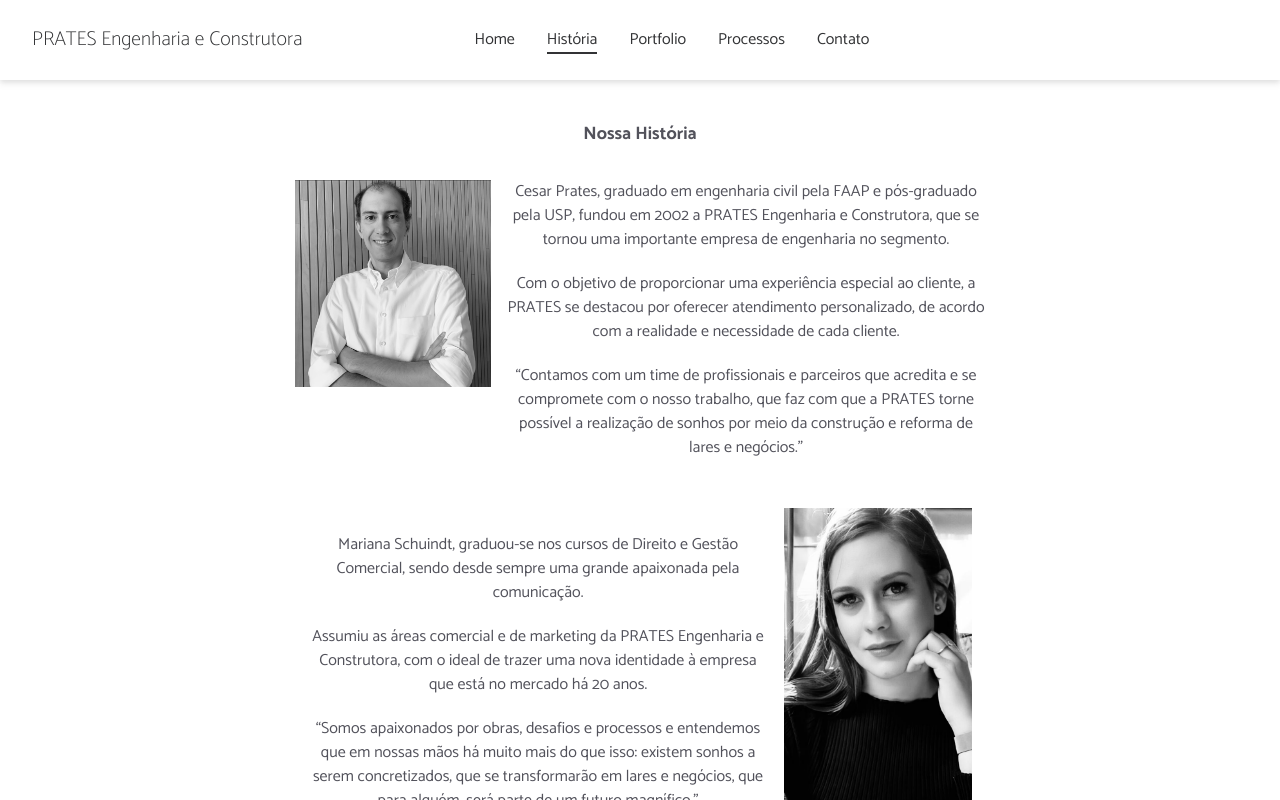
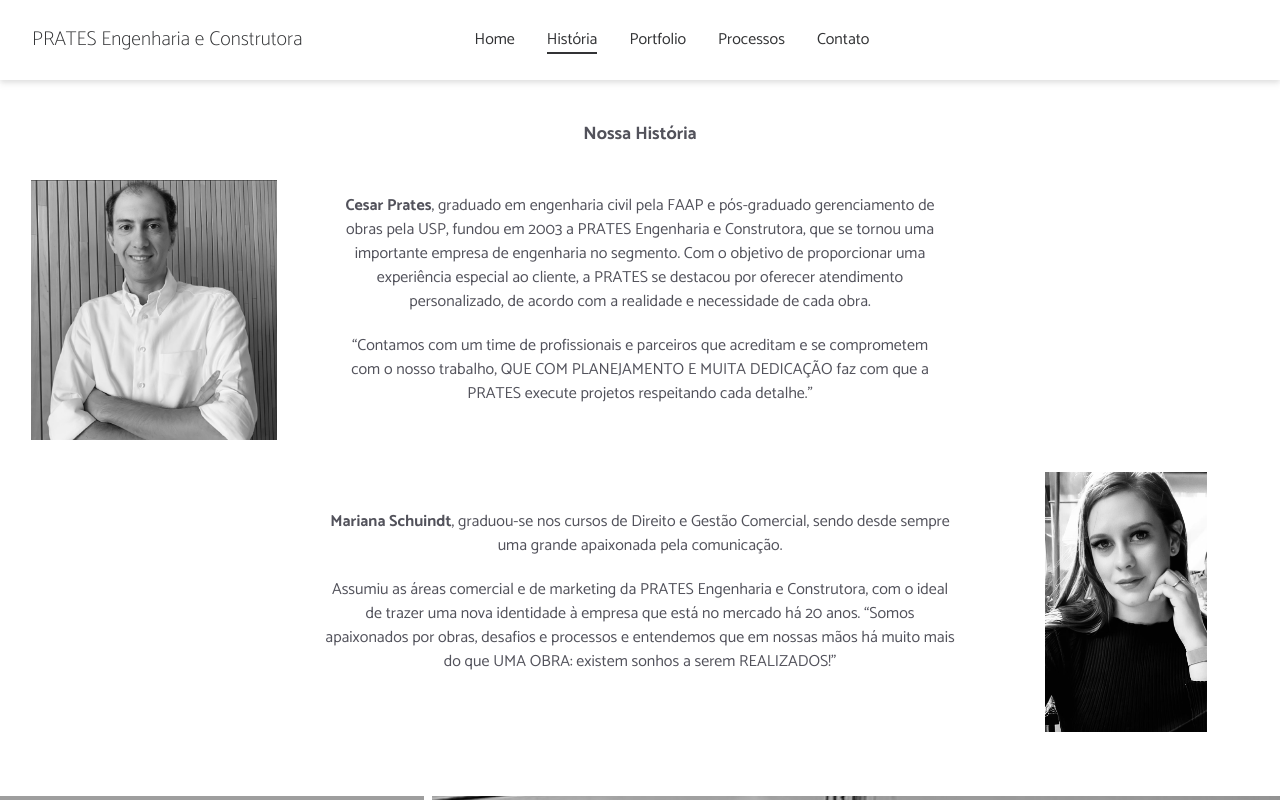
Before and after one commit to VictordaSilvaf/prates-engenharia, a React (Vite) app: page /historia in a window 1280 px wide. Shown: the top 800 px of the page. Built offline with nearby package versions, Linux system fonts and the light colour scheme; grey boxes are pictures that could not be loaded.

Commit message:
mudando história

```diff
--- a/src/pages/History.tsx
+++ b/src/pages/History.tsx
@@ -16,63 +16,60 @@
 export function History() {
   return (
     <>
-      <section className="pt-20 lg:px-8">
+      <section className="pt-20">
         <h2 className="mt-10 text-lg font-bold text-center">Nossa História</h2>
-        <div className="w-full px-10 lg:px-48">
-          <div className="grid w-full mt-8 lg:gap-4 lg:grid-cols-12 ">
-            <div className="flex justify-center w-auto lg:w-full col-span-12 lg:col-span-3 lg:col-start-2 lg:block max-h-[330px]">
-              <img src={Cesar} alt="Foto Cesar" className="object-contain" />
+        <div className="w-full">
+          <div className="grid w-full grid-cols-12 mt-8 lg:gap-4">
+            <div className="flex justify-center w-auto lg:w-full object-scale-down col-span-12 lg:col-span-3 lg:block max-h-[260px]">
+              <img
+                src={Cesar}
+                alt="Foto Cesar"
+                className="object-scale-down h-full lg:w-full"
+              />
             </div>
-            <div className="flex items-center justify-center w-full col-span-7">
+            <div className="flex items-center justify-center w-full col-span-6 px-2 lg:px-5">
               <div className="flex flex-col items-center w-full pl-0 mt-4 text-center lg:mt-0 ">
                 <p className="mb-5">
-                  Cesar Prates, graduado em engenharia civil pela FAAP e
-                  pós-graduado pela USP, fundou em 2002 a PRATES Engenharia e
-                  Construtora, que se tornou uma importante empresa de
-                  engenharia no segmento.
+                  <b>Cesar Prates</b>, graduado em engenharia civil pela FAAP e
+                  pós-graduado gerenciamento de obras pela USP, fundou em 2003 a
+                  PRATES Engenharia e Construtora, que se tornou uma importante
+                  empresa de engenharia no segmento. Com o objetivo de
+                  proporcionar uma experiência especial ao cliente, a PRATES se
+                  destacou por oferecer atendimento personalizado, de acordo com
+                  a realidade e necessidade de cada obra.
                 </p>
                 <p className="mb-5">
-                  Com o objetivo de proporcionar uma experiência especial ao
-                  cliente, a PRATES se destacou por oferecer atendimento
-                  personalizado, de acordo com a realidade e necessidade de cada
-                  cliente.
-                </p>
-                <p>
                   “Contamos com um time de profissionais e parceiros que
-                  acredita e se compromete com o nosso trabalho, que faz com que
-                  a PRATES torne possível a realização de sonhos por meio da
-                  construção e reforma de lares e negócios.”
+                  acreditam e se comprometem com o nosso trabalho, QUE COM
+                  PLANEJAMENTO E MUITA DEDICAÇÃO faz com que a PRATES execute
+                  projetos respeitando cada detalhe.”
                 </p>
               </div>
             </div>
           </div>
 
-          <div className="grid w-full gap-4 mt-8 lg:p-4 lg:grid-cols-12">
-            <div className="lg:order-last flex justify-center object-cover w-full  col-span-12 lg:col-span-3 lg:block h-[330px]">
+          <div className="grid w-full grid-cols-12 mt-8 lg:gap-4">
+            <div className="lg:order-last flex justify-center w-auto lg:w-full col-span-12 lg:col-span-3 lg:block max-h-[260px]">
               <img
                 src={Mariana}
                 alt="Foto Mariana"
-                className="h-full lg:w-full lg:object-cover"
+                className="object-scale-down h-full lg:w-full"
               />
             </div>
-            <div className="flex items-center justify-center col-span-12 lg:col-start-2 lg:col-span-7">
+            <div className="flex items-center justify-center col-span-12 lg:col-start-4 lg:col-span-6">
               <div className="flex flex-col items-center justify-end w-full pl-0 mt-4 text-center lg:mt-0 ">
                 <p className="mb-5">
-                  Mariana Schuindt, graduou-se nos cursos de Direito e Gestão
-                  Comercial, sendo desde sempre uma grande apaixonada pela
-                  comunicação.
+                  <b>Mariana Schuindt</b>, graduou-se nos cursos de Direito e
+                  Gestão Comercial, sendo desde sempre uma grande apaixonada
+                  pela comunicação.
                 </p>
                 <p className="mb-5">
                   Assumiu as áreas comercial e de marketing da PRATES Engenharia
                   e Construtora, com o ideal de trazer uma nova identidade à
-                  empresa que está no mercado há 20 anos.
-                </p>
-                <p>
-                  “Somos apaixonados por obras, desafios e processos e
-                  entendemos que em nossas mãos há muito mais do que isso:
-                  existem sonhos a serem concretizados, que se transformarão em
-                  lares e negócios, que para alguém, será parte de um futuro
-                  magnífico.”
+                  empresa que está no mercado há 20 anos. “Somos apaixonados por
+                  obras, desafios e processos e entendemos que em nossas mãos há
+                  muito mais do que UMA OBRA: existem sonhos a serem
+                  REALIZADOS!”
                 </p>
               </div>
             </div>
--- a/src/pages/Portfolio.tsx
+++ b/src/pages/Portfolio.tsx
@@ -19,7 +19,9 @@
       <section className="px-8 pt-20">
         <h2 className="mt-10 text-lg font-bold text-center">Portfólio</h2>
 
-        <h3 className="mt-5 mb-5 text-center">Obra: AK 1 - Sala 2</h3>
+        <h3 className="mt-5 mb-5 text-center">
+          Obra: COPAN - SALA2 ARQUITETURA
+        </h3>
         <SimpleSlider1 />
 
         <h3 className="mt-16 mb-5 text-center">Obra: B&R</h3>
```
